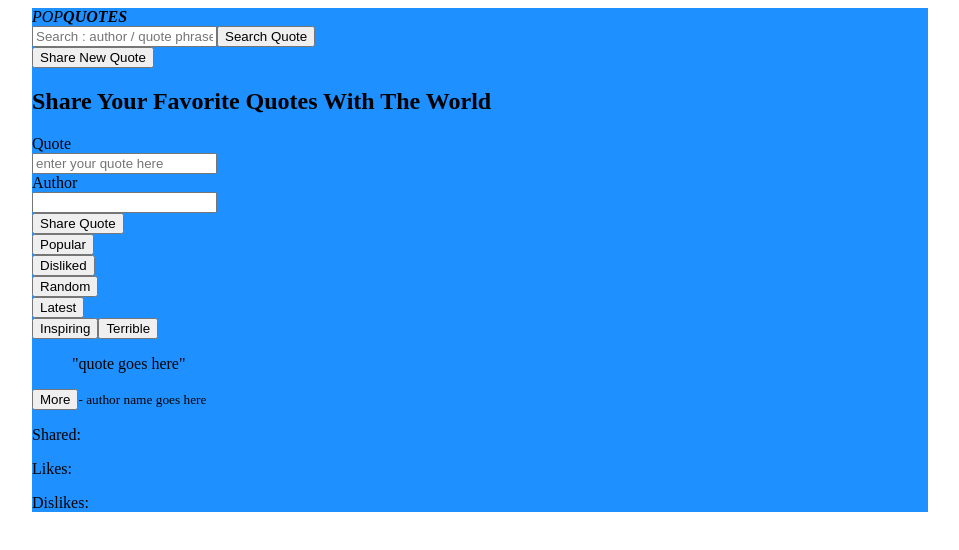
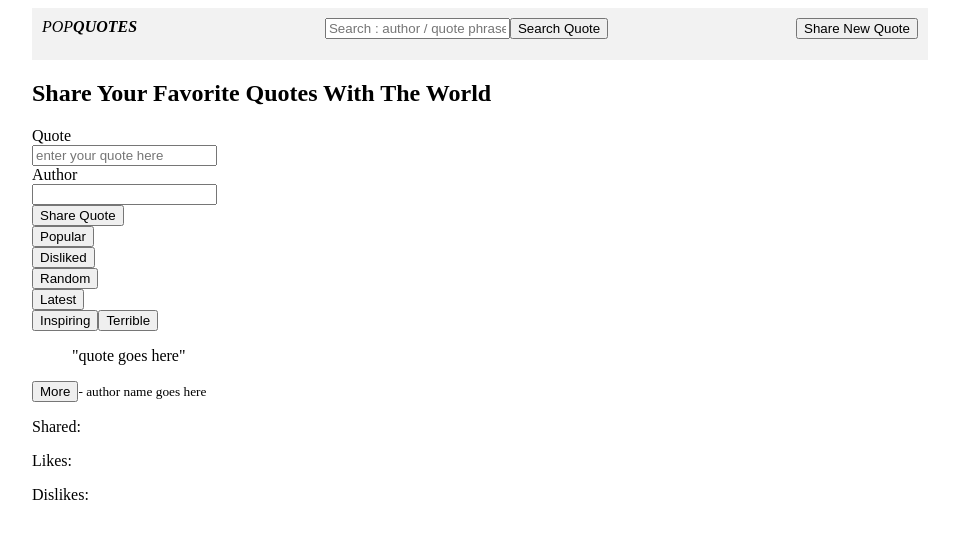
Before and after one commit to masalamind/QuoteVote, an Angular app: page / in a window 1280 px wide. Shown: the top 550 px of the page, without its empty margins (160-1119 px from the left). Built offline with nearby package versions, Linux system fonts and the light colour scheme.

Commit message:
Adds component that uses will use to add quotes

```diff
--- a/src/app/app.module.ts
+++ b/src/app/app.module.ts
@@ -3,11 +3,13 @@ import { BrowserModule } from '@angular/platform-browser';
 
 import { AppComponent } from './app.component';
 import { HeaderComponent } from './header/header.component';
+import { ShareQuoteSectionComponent } from './share-quote-section/share-quote-section.component';
 
 @NgModule({
   declarations: [
     AppComponent,
-    HeaderComponent
+    HeaderComponent,
+    ShareQuoteSectionComponent
   ],
   imports: [
     BrowserModule
--- a/src/app/header/header.component.css
+++ b/src/app/header/header.component.css
@@ -0,0 +1,8 @@
+header{
+  display: flex;
+  justify-content: space-between;
+  height: 2em;
+  background-color: #F2F2F2;
+  padding: 10px;
+
+}
--- /dev/null
+++ b/src/app/share-quote-section/share-quote-section.component.html
@@ -0,0 +1 @@
+<p>share-quote-section works!</p>
--- /dev/null
+++ b/src/app/share-quote-section/share-quote-section.component.ts
@@ -0,0 +1,15 @@
+import { Component, OnInit } from '@angular/core';
+
+@Component({
+  selector: 'app-share-quote-section',
+  templateUrl: './share-quote-section.component.html',
+  styleUrls: ['./share-quote-section.component.css']
+})
+export class ShareQuoteSectionComponent implements OnInit {
+
+  constructor() { }
+
+  ngOnInit(): void {
+  }
+
+}
--- a/src/styles.css
+++ b/src/styles.css
@@ -2,5 +2,5 @@
 .main{
   width: 70vw;
   margin: 0 auto;
-  background-color: dodgerblue;
+  /* background-color: dodgerblue; */
 }
```
Also changed, not shown: src/app/share-quote-section/share-quote-section.component.css (added), 1 other file (tests, documents, lock files or other folders).
